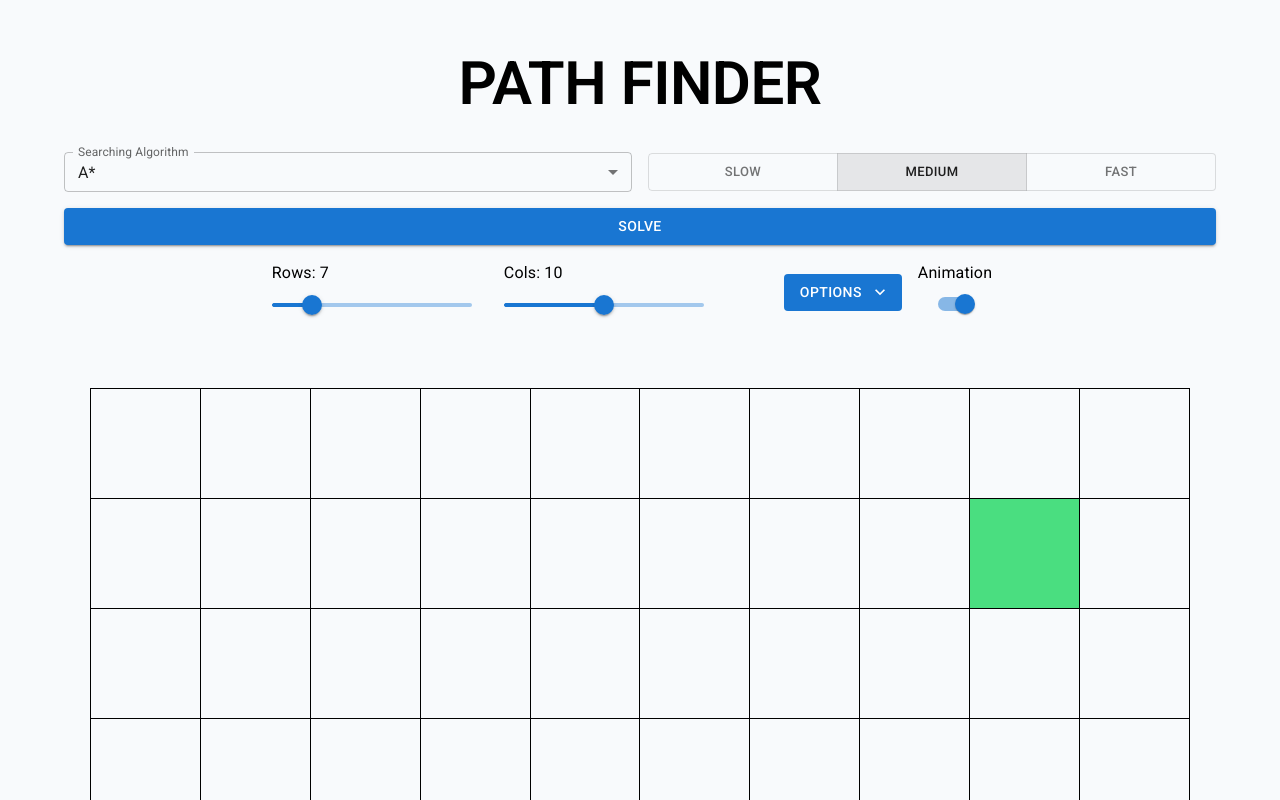
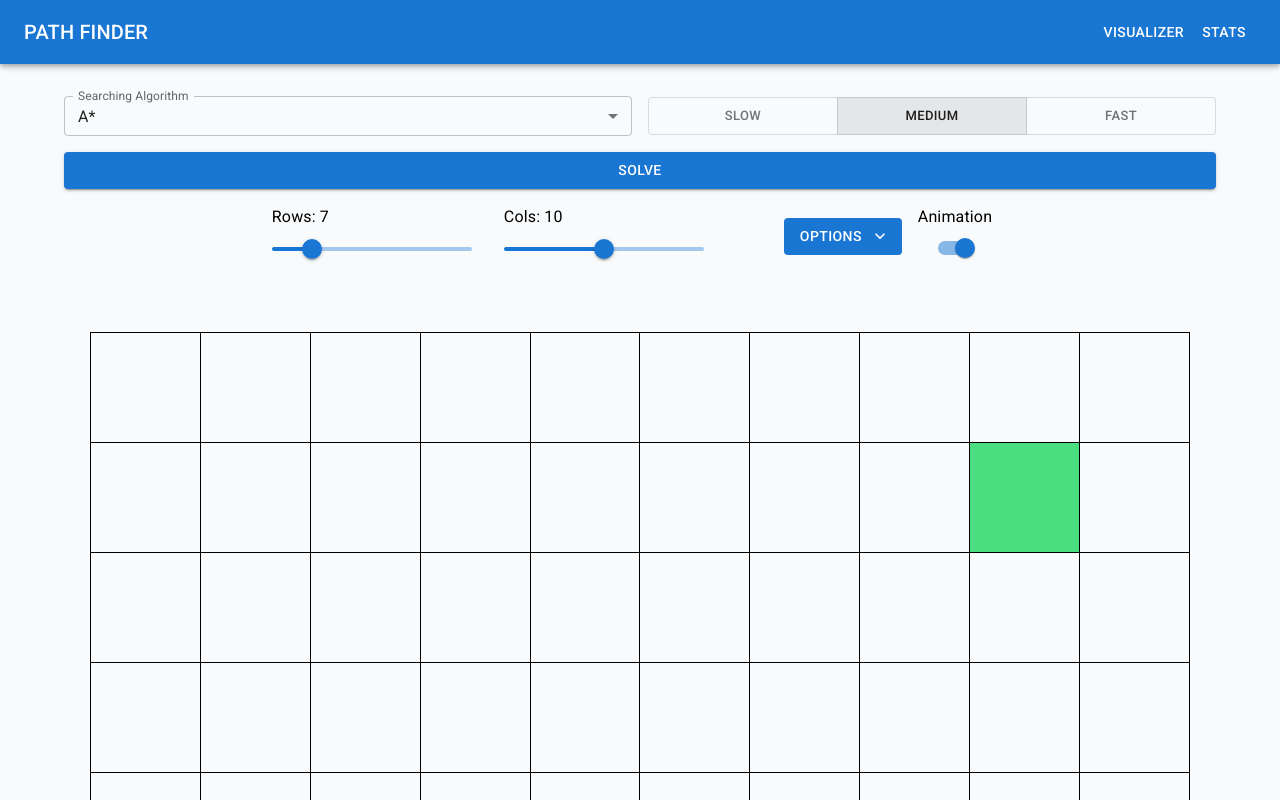
Before and after one commit to GEOFARL/path-finder, a React (Vite) app: page / in a window 1280 px wide. Shown: the top 800 px of the page. Built offline with nearby package versions, Linux system fonts and the light colour scheme.

Commit message:
Remake a header: make it a navbar

```diff
--- a/src/components/ControlMenu.tsx
+++ b/src/components/ControlMenu.tsx
@@ -38,9 +38,8 @@ const ControlMenu: React.FC<ControlMenuProps> = ({
   return (
     <Box
       mt={{
-        xs: '1rem',
-        md: '1.5rem',
-        lg: '2rem',
+        xs: '5rem',
+        sm: '6rem',
       }}
     >
       <Grid container spacing={2} alignItems="center">
--- a/src/components/Header.tsx
+++ b/src/components/Header.tsx
@@ -1,43 +1,100 @@
-import { Box, Typography } from '@mui/material';
+import {
+  AppBar,
+  Box,
+  Button,
+  Divider,
+  Drawer,
+  IconButton,
+  List,
+  ListItem,
+  ListItemButton,
+  ListItemText,
+  Toolbar,
+  Typography,
+} from '@mui/material';
+import MenuIcon from '@mui/icons-material/Menu';
+import React from 'react';
+
+const drawerWidth = 240;
+const navItems = ['Visualizer', 'Stats'];
 
 const Header: React.FC = () => {
+  const [mobileOpen, setMobileOpen] = React.useState(false);
+
+  const handleDrawerToggle = () => {
+    setMobileOpen((prevState) => !prevState);
+  };
+
+  const drawer = (
+    <Box onClick={handleDrawerToggle} sx={{ textAlign: 'center' }}>
+      <Typography variant="h6" sx={{ my: 2 }}>
+        PATH FINDER
+      </Typography>
+      <Divider />
+      <List>
+        {navItems.map((item) => (
+          <ListItem key={item} disablePadding>
+            <ListItemButton sx={{ textAlign: 'center' }}>
+              <ListItemText primary={item} />
+            </ListItemButton>
+          </ListItem>
+        ))}
+      </List>
+    </Box>
+  );
+
   return (
-    <Box
-      pt={{
-        xs: '2rem',
-        lg: '3rem',
-      }}
-      display={{
-        xs: 'flex',
-      }}
-      alignItems={{
-        xs: 'center',
-      }}
-      justifyContent={{
-        xs: 'center',
-      }}
-      flexDirection={{
-        xs: 'column',
-      }}
-      gap={{
-        xs: '1rem',
-      }}
-      mb={{
-        xs: '2rem',
-        sm: '0',
-      }}
-    >
-      <Typography
-        variant="h2"
-        component="h1"
-        sx={{
-          fontWeight: 600,
-          textAlign: 'center',
-          textTransform: 'uppercase',
-        }}
-      >
-        Path Finder
-      </Typography>
+    <Box sx={{ display: 'flex' }}>
+      <AppBar component="nav">
+        <Toolbar sx={{ maxWidth: '1400px', margin: '0 auto', width: '100%' }}>
+          <IconButton
+            color="inherit"
+            aria-label="open drawer"
+            edge="start"
+            onClick={handleDrawerToggle}
+            sx={{ mr: 2, display: { sm: 'none' } }}
+          >
+            <MenuIcon />
+          </IconButton>
+          <Typography
+            variant="h6"
+            component="h1"
+            sx={{
+              flexGrow: 1,
+              display: { xs: 'none', sm: 'block' },
+            }}
+          >
+            PATH FINDER
+          </Typography>
+          <Box sx={{ display: { xs: 'none', sm: 'block' } }}>
+            {navItems.map((item) => (
+              <Button key={item} sx={{ color: '#fff' }}>
+                {item}
+              </Button>
+            ))}
+          </Box>
+        </Toolbar>
+      </AppBar>
+
+      <nav>
+        <Drawer
+          variant="temporary"
+          open={mobileOpen}
+          onClose={handleDrawerToggle}
+          ModalProps={{
+            keepMounted: true, // Better open performance on mobile.
+          }}
+          sx={{
+            display: { xs: 'block', sm: 'none' },
+            '& .MuiDrawer-paper': {
+              boxSizing: 'border-box',
+              width: drawerWidth,
+            },
+          }}
+        >
+          {drawer}
+        </Drawer>
+      </nav>
     </Box>
   );
 };
```
